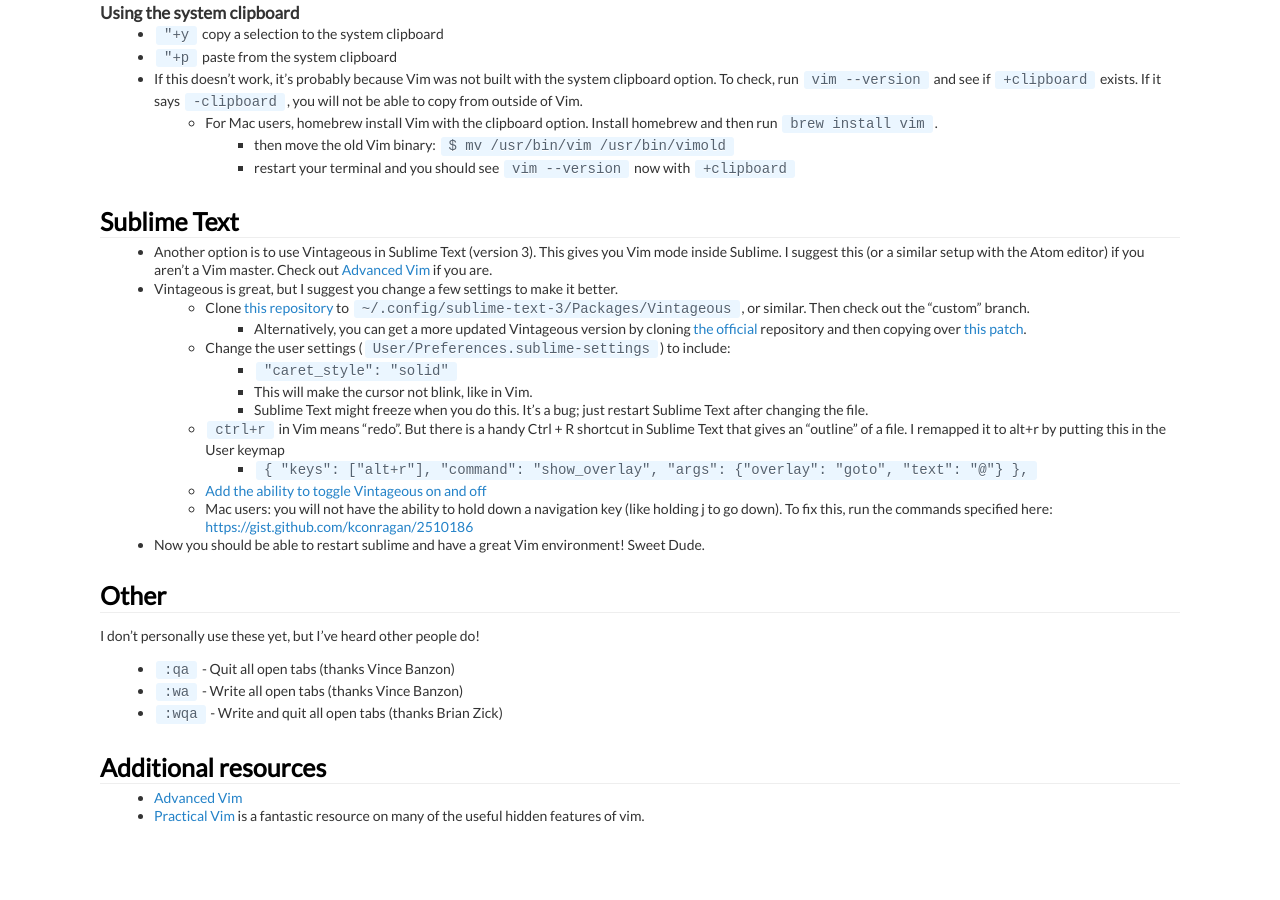
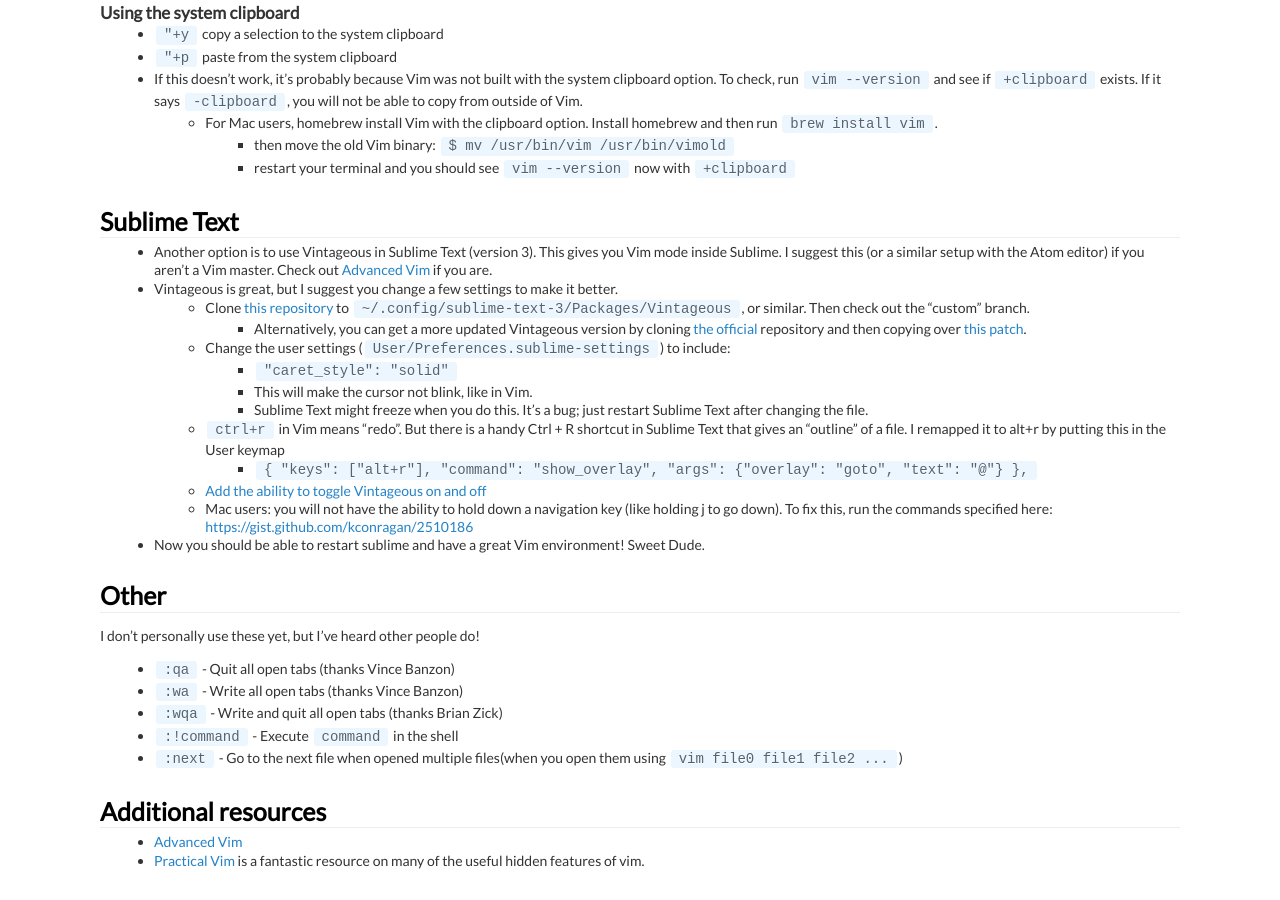
Before and after one commit to theicfire/vimsheet, a Jekyll site: the page built from index.md, in a window 1280 px wide and 900 px high, scrolled down 3096 px. Built offline with Jekyll 4.4.1, drawn with Linux system fonts in a browser that asks for light colours; before the commit the page ends 3951 px from its top, so only the background shows below that.

Commit message:
Added two useful things

```diff
--- a/index.md
+++ b/index.md
@@ -180,6 +180,8 @@
 * `:qa` - Quit all open tabs (thanks Vince Banzon)
 * `:wa` - Write all open tabs (thanks Vince Banzon)
 * `:wqa` - Write and quit all open tabs (thanks Brian Zick)
+* `:!command` - Execute `command` in the shell
+* `:next` - Go to the next file when opened multiple files(when you open them using `vim file0 file1 file2 ...`)
 
 ## Additional resources
 * [Advanced Vim](advanced.html)
```
